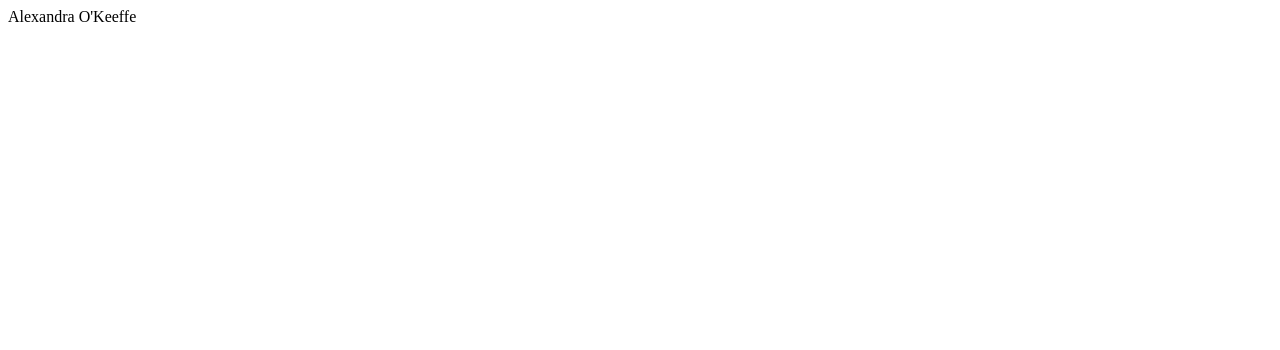
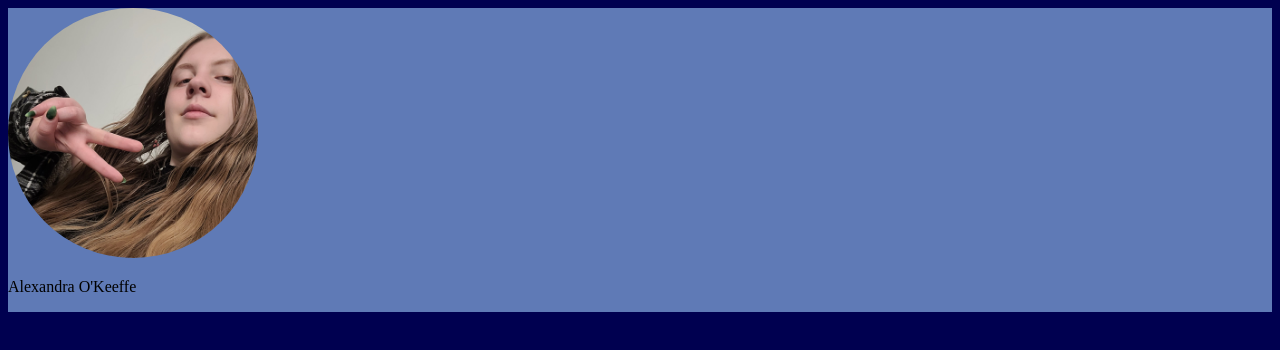
Before and after one commit to a-okeeffe/a-okeeffe.github.io, a plain HTML site: page index.html in a window 1280 px wide. Drawn offline with Linux system fonts and the light colour scheme.

Commit message:
added profile picture, starting to implement paragraph backgrounds

```diff
--- a/index.html
+++ b/index.html
@@ -3,9 +3,15 @@
     <head>
         <title>Alexandra O'Keeffe</title>
         <link rel="icon" type="image/png" sizes="32x32" href="/IMG_0489.png">
+        <link rel="stylesheet" href="mainstyle.css">
     </head>
 
     <body>
-        Alexandra O'Keeffe
+        <div class="pfp_wrap" width="300px" style="overflow: hidden">
+            <img src="20240312_211600_2.jpg" alt="profile" class="pfp" height="250px" style="border-radius: 50%">
+            <p>Alexandra O'Keeffe</p>
+        </div>
+        <div class="summary"></div>
+        <div></div>
     </body>
 </html>
--- a/mainstyle.css
+++ b/mainstyle.css
@@ -1,3 +1,6 @@
 body {
     background-color: rgb(0, 0, 80);
 }
+.pfp_wrap {
+    background-color: rgb(95, 122, 182);
+}
```
Also changed, not shown: 20240312_211600_2.jpg (added).
